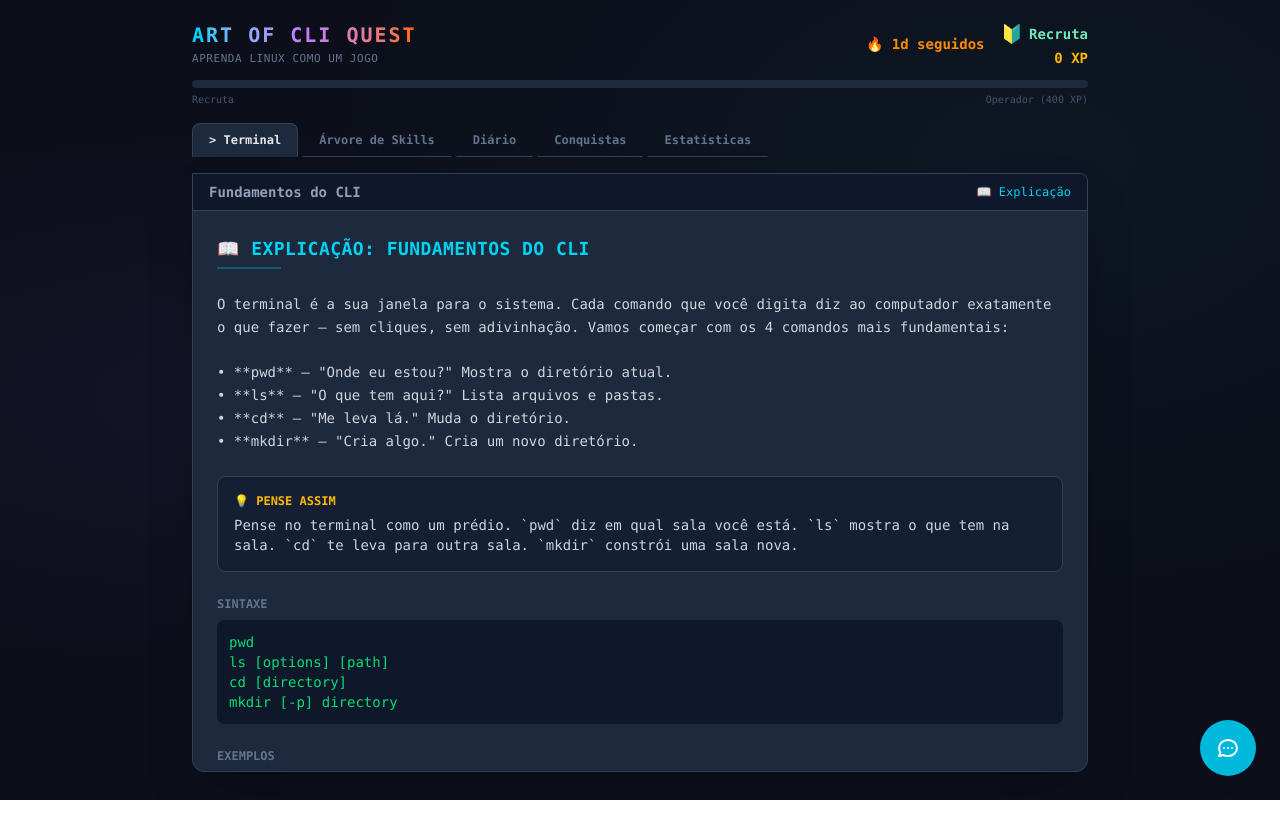
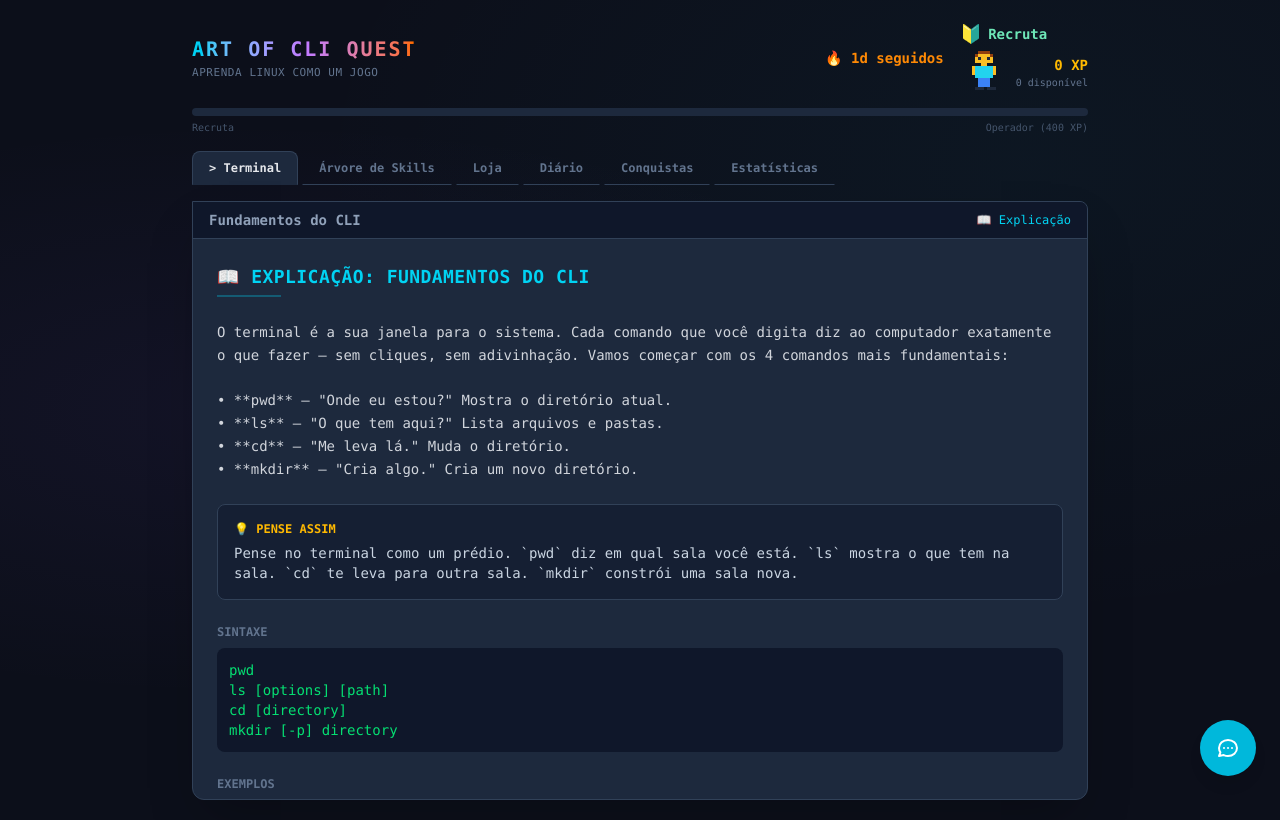
Before and after one commit to enzoofs/linux-learning-game, a React (Vite) app: page / in a window 1280 px wide. Built offline with nearby package versions, Linux system fonts and the light colour scheme.

Commit message:
feat: add shop tab to navigation and avatar to header

```diff
--- a/src/App.tsx
+++ b/src/App.tsx
@@ -6,13 +6,14 @@ import { Achievements } from './components/Achievements/Achievements';
 import { Stats } from './components/Stats/Stats';
 import { Journal } from './components/Journal/Journal';
 import { Chat } from './components/Chat/Chat';
+import { Shop } from './components/Shop/Shop';
 import { useAchievementDetection } from './hooks/useAchievements';
 import { useGameStore } from './stores/gameStore';
 import { cliBasicsModule } from './data/modules/cli-basics';
 import { getModuleById } from './data/modules';
 import type { Module, AppView } from './types';
 
-const VALID_VIEWS: AppView[] = ['terminal', 'map', 'journal', 'achievements', 'stats'];
+const VALID_VIEWS: AppView[] = ['terminal', 'map', 'shop', 'journal', 'achievements', 'stats'];
 
 function resolveInitialView(): AppView {
   const saved = useGameStore.getState().currentView;
@@ -74,6 +75,7 @@ function App() {
             }
           }} />
         )}
+        {view === 'shop' && <Shop />}
         {view === 'journal' && <Journal />}
         {view === 'achievements' && <Achievements />}
         {view === 'stats' && <Stats />}
--- a/src/components/Layout/Layout.tsx
+++ b/src/components/Layout/Layout.tsx
@@ -1,5 +1,6 @@
 import type { ReactNode } from 'react';
 import { useGameStore } from '../../stores/gameStore';
+import { PixelAvatar } from '../Avatar/PixelAvatar';
 import type { AppView } from '../../types';
 
 interface LayoutProps {
@@ -11,17 +12,19 @@ interface LayoutProps {
 const NAV_TABS: { id: AppView; label: string }[] = [
   { id: 'terminal', label: '> Terminal' },
   { id: 'map', label: 'Árvore de Skills' },
+  { id: 'shop', label: 'Loja' },
   { id: 'journal', label: 'Diário' },
   { id: 'achievements', label: 'Conquistas' },
   { id: 'stats', label: 'Estatísticas' },
 ];
 
 export function Layout({ currentView, onViewChange, children }: LayoutProps) {
-  const { totalXP, getCurrentTier, getNextTier, currentStreak } = useGameStore();
+  const { totalXP, lifetimeXP, spendableXP, getCurrentTier, getNextTier, currentStreak } = useGameStore();
   const tier = getCurrentTier();
   const nextTier = getNextTier();
+  const xp = lifetimeXP || totalXP;
   const progressToNext = nextTier
-    ? ((totalXP - tier.minXP) / (nextTier.minXP - tier.minXP)) * 100
+    ? ((xp - tier.minXP) / (nextTier.minXP - tier.minXP)) * 100
     : 100;
 
   return (
@@ -57,7 +60,13 @@ export function Layout({ currentView, onViewChange, children }: LayoutProps) {
                   {tier.displayName}
                 </span>
               </div>
-              <div className="text-amber-400 text-sm font-semibold">{totalXP} XP</div>
+              <div className="flex items-center gap-2">
+                <PixelAvatar size={3} />
+                <div>
+                  <div className="text-amber-400 text-sm font-semibold">{lifetimeXP || totalXP} XP</div>
+                  <div className="text-[10px] text-slate-500">{spendableXP ?? totalXP} disponível</div>
+                </div>
+              </div>
             </div>
           </div>
         </div>
```
